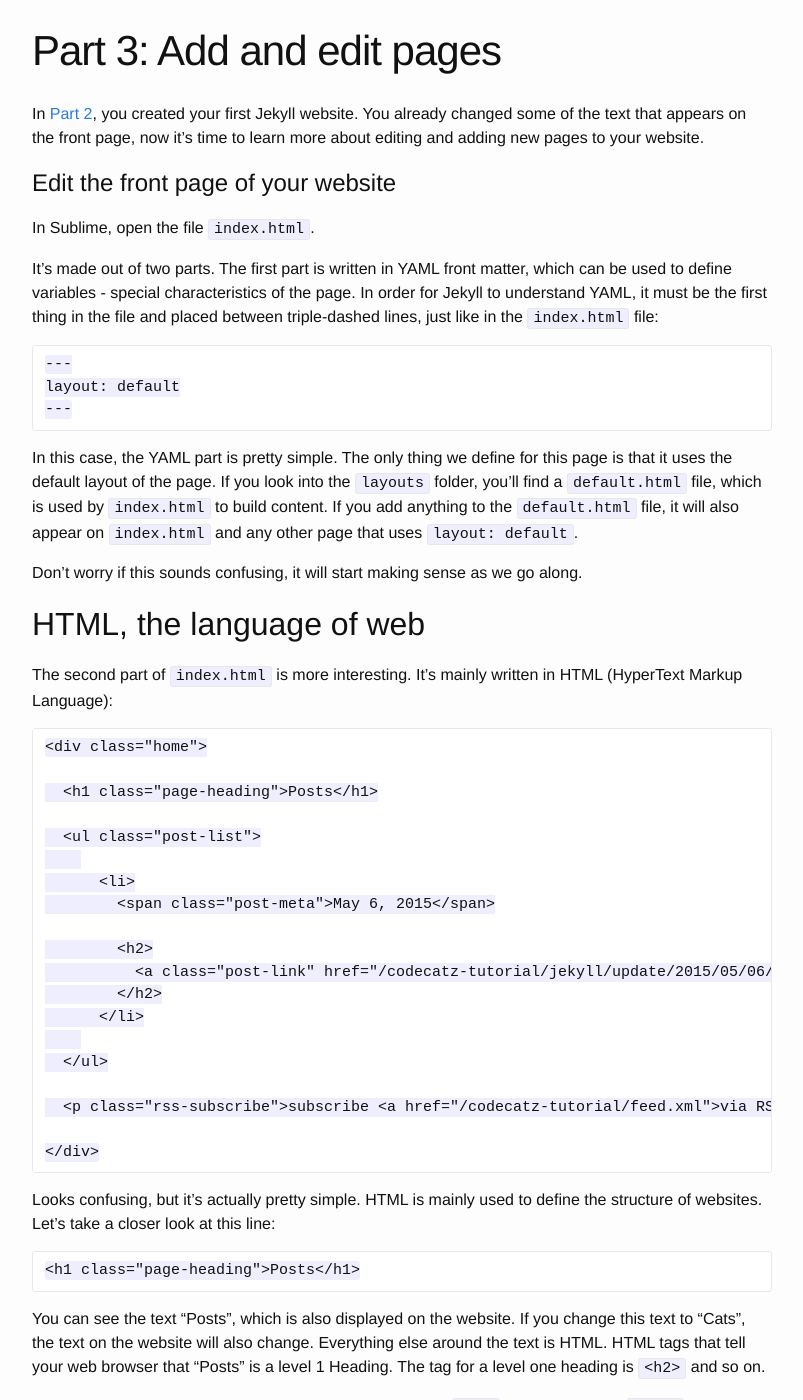
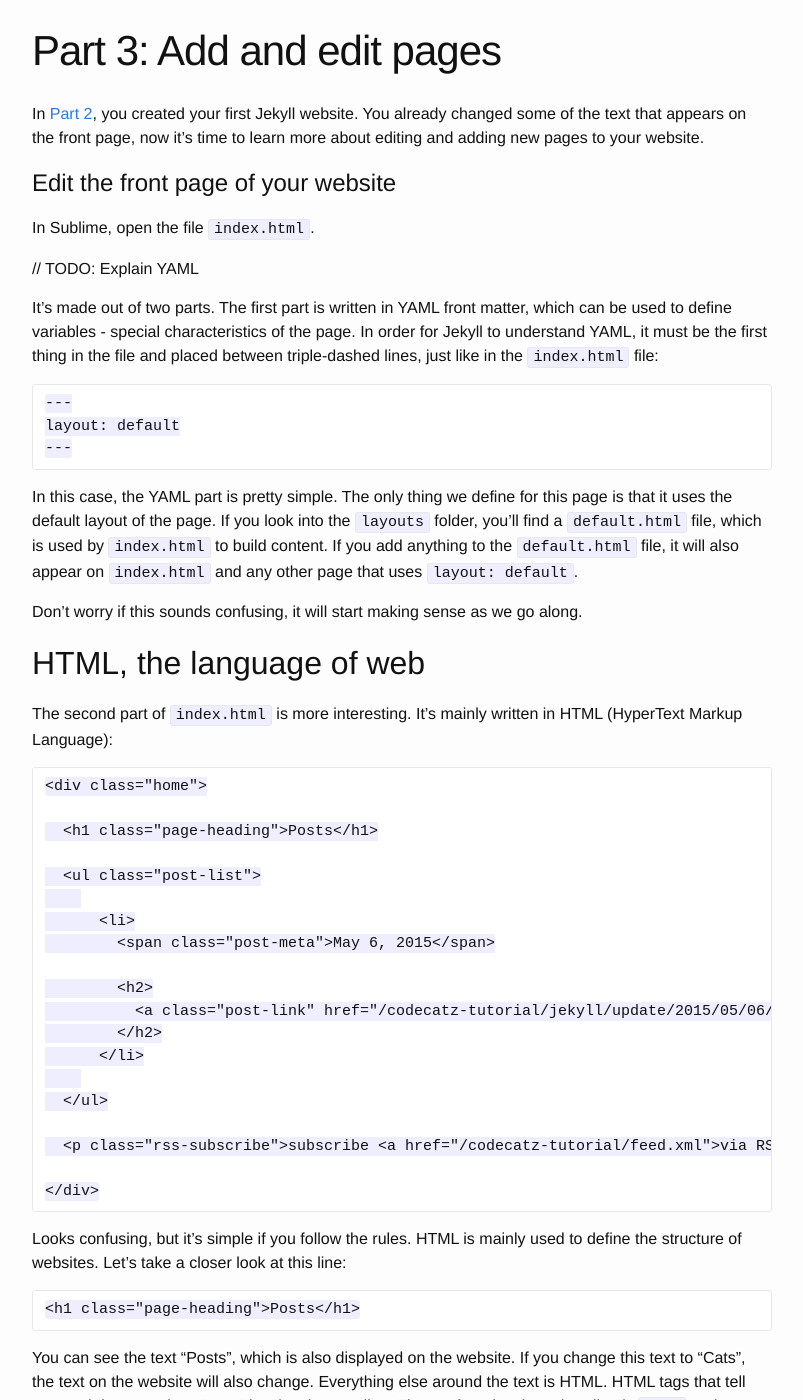
Before and after one commit to CodeCatz/codecatz-tutorial, a Jekyll site: the page built from 3-pages/index.md, in a window 1280 px wide and 1400 px high, scrolled down 230 px. Shown: the whole window, without its empty margins (238-1041 px from the left). Built offline with Jekyll 4.4.1, drawn with Linux system fonts in a browser that asks for light colours; some of the changed text lies outside the part shown.

Commit message:
a few suggestions

```diff
--- a/3-pages/index.md
+++ b/3-pages/index.md
@@ -9,6 +9,8 @@ In <a href="{{ "/2-new-project" | prepend: site.baseurl }}">Part 2</a>, you crea
 # Edit the front page of your website
 
 In Sublime, open the file `index.html`.
+
+// TODO: Explain YAML
 
 It's made out of two parts. The first part is written in YAML front matter, which can be used to define variables - special characteristics of the page. In order for Jekyll to understand YAML, it must be the first thing in the file and placed between triple-dashed lines, just like in the `index.html` file:
 
@@ -44,7 +46,7 @@ The second part of `index.html` is more interesting. It's mainly written in HTML
 
 	</div>
 
-Looks confusing, but it's actually pretty simple. HTML is mainly used to define the structure of websites. Let's take a closer look at this line:
+Looks confusing, but it's simple if you follow the rules. HTML is mainly used to define the structure of websites. Let's take a closer look at this line:
 
 	<h1 class="page-heading">Posts</h1>
 
```
Also changed, not shown: other parts of 3-pages/index.md (+1 -1 lines).
